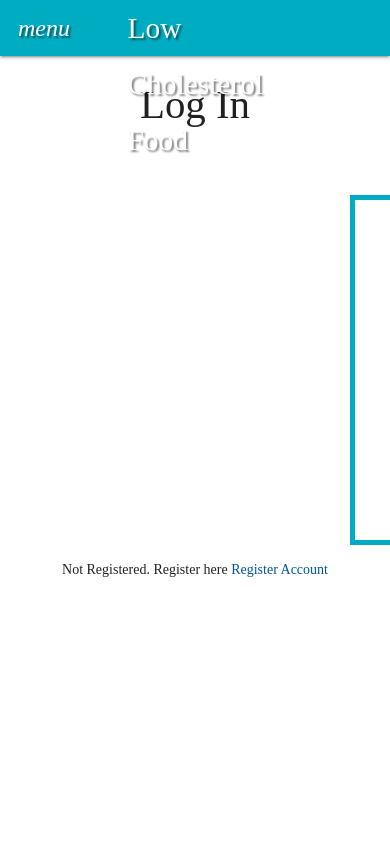
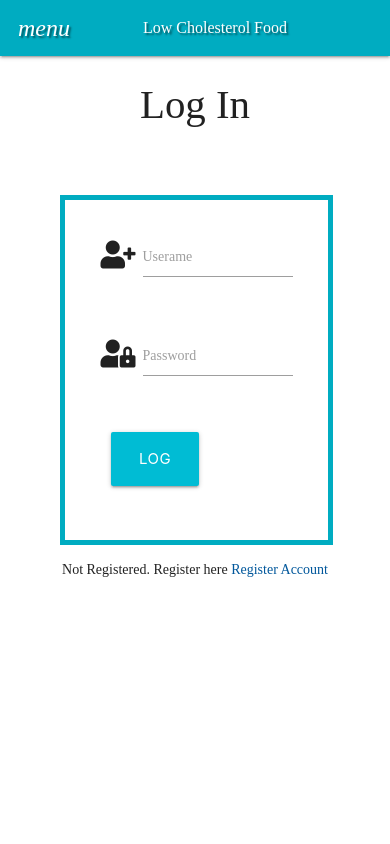
Before and after one commit to mcnic16/low-cholesterol-food, a Flask app: page /login in a window 390 px wide; the page is wider, and only the part inside the window is pictured. Run offline with Flask 3, Linux system fonts and the light colour scheme; some libraries are stand-ins or nearby versions; some web fonts are replaced.

Commit message:
added media queries for navbar, forms and modals

```diff
--- a/static/css/style.css
+++ b/static/css/style.css
@@ -6,10 +6,12 @@ body {
     min-height: 100vh;
     flex-direction: column;
     font-family: 'Playfair Display', serif;
+    overflow-x: hidden;
 }
 
 .brand-logo {
   margin-left: 20px;
+  font-size: 30px;
 }
 
 /* ------text on the navbar----------- */
@@ -80,4 +82,29 @@ body {
     .container {
         margin-left: 30px
     }
+
+
+.nav-wrapper .brand-logo {
+  font-size: 30px;
 }
+.regcontainer {
+  width: 70%;
+  margin-left:60px;
+  height: auto;
+}
+.container {
+  width: 80%;
+  height: 100%;
+  margin-left: 10px;
+}
+.card-panel {
+  margin-left: 35px;
+  width: 80%;
+}
+}
+
+@media screen and (max-width: 900px) {
+  .nav-wrapper .brand-logo {
+    font-size: 16px;
+  }
+}
--- a/templates/base.html
+++ b/templates/base.html
@@ -19,8 +19,10 @@
 <!---------------Navbar-->
   <nav class="nav-extended text-shadow #b2ebf2 #26c6da cyan darken-1">
   <div class="nav-wrapper">
-    <a href="{{ url_for('get_recipes') }}" class="brand-logo">Low Cholesterol Food</a>
+    <div class="s12 m8 ">
+    <a href="{{ url_for('get_recipes') }}" class="brand-logo logosize ">Low Cholesterol Food</a>
     <a href="#" data-target="mobile-demo" class="sidenav-trigger"><i class="material-icons">menu</i></a>
+  </div>
     <ul class="right hide-on-med-and-down menusize">
       {% if session.user %}
       <li><a href="{{ url_for('get_recipes') }}">Home</a></li>
```
